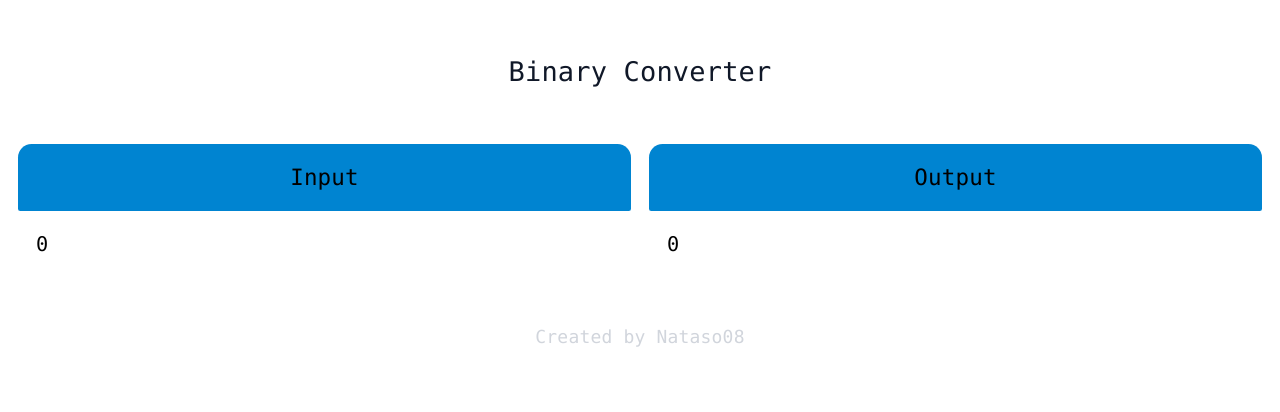
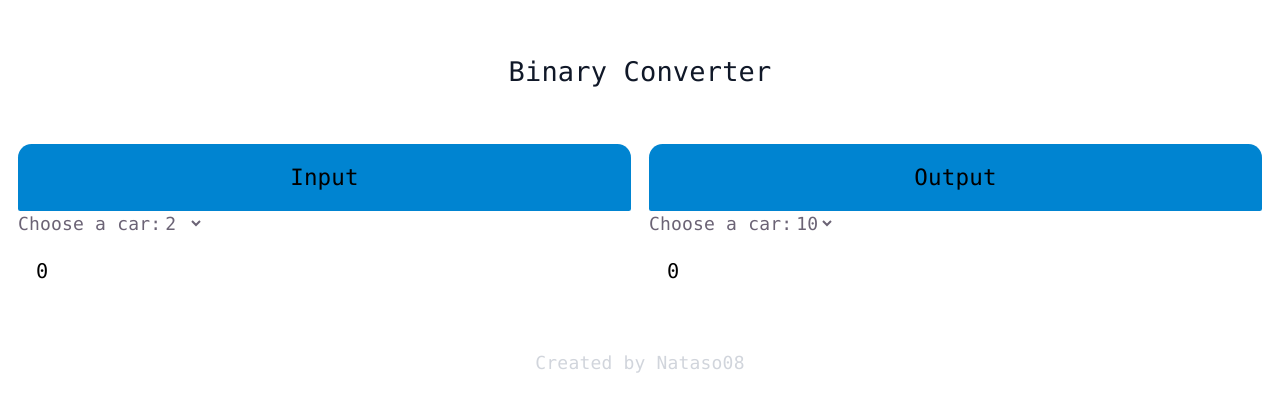
Before and after one commit to Nataso08/BinaryConverter, a React (Vite) app: page / in a window 1280 px wide. Shown: the top 412 px of the page. Built offline with nearby package versions, Linux system fonts and the light colour scheme.

Commit message:
Implemented base selector

```diff
--- a/src/App.tsx
+++ b/src/App.tsx
@@ -5,8 +5,8 @@ import baseToBase from './scripts/converter.ts';
 
 function App() {
   const [startN, setStartN] = useState("0");
-  // const [startB, setStartB] = useState(2);
-  // const [finalB, setFinalB] = useState(10);
+  const [startB, setStartB] = useState(2);
+  const [finalB, setFinalB] = useState(10);
 
   return (
     <>
@@ -19,10 +19,10 @@ function App() {
 
         <div className="flex flex-row flex-wrap gap-4 m-4">
           <div className="w-40 flex-1">
-            <Card title="Input" value={startN} onValueChange={setStartN}></ Card>
+            <Card title="Input" value={startN} onValueChange={setStartN} base={startB} onBaseChange={setStartB}></ Card>
           </div>
           <div className="w-40 flex-1">
-            <Card title="Output" value={baseToBase(startN, 10, 2)} onValueChange=''></ Card>
+          <Card title="Output" value={baseToBase(startN, startB, finalB)} onValueChange='' base={finalB} onBaseChange={setFinalB}></ Card>
           </div>
         </div>
 
--- a/src/components/Card.tsx
+++ b/src/components/Card.tsx
@@ -1,7 +1,7 @@
-import '../scripts/converter.ts'
+const NUMBERS = [...Array(35)].map((_, i) => i + 2);
 
 function Card(props: any) {
-    function handleChange(e: any) {
+    function handleValueChange(e: any) {
         let value: string = e.target.value;
 
         while (value.length > 1) {
@@ -16,14 +16,26 @@ function Card(props: any) {
         props.onValueChange(value);
     }
 
+    function handleBaseChange(e: any) {
+        props.onBaseChange(e.target.value);
+    }
+
     return (
     <div className="">
         <h2 className="text-black bg-sky-600 p-4 text-xl text-center rounded-t-xl rounded-b-xs">
             {props.title}
         </h2>
+        <form action="/action_page.php">
+            <label >Choose a car:</label>
+            <select onChange={handleBaseChange} defaultValue={props.base}>
+                {NUMBERS.map((n) => (
+                    <option value={n}>{n}</option>
+                ))}
+            </select>
+        </form>
 
         <div className="text-black bg-white p-4 text-lg rounded-t-xs rounded-b-xl">
-            <input value={props.value} onChange={handleChange}/>
+            <input value={props.value} onChange={handleValueChange}/>
         </div>
     </div>);
 }
```
